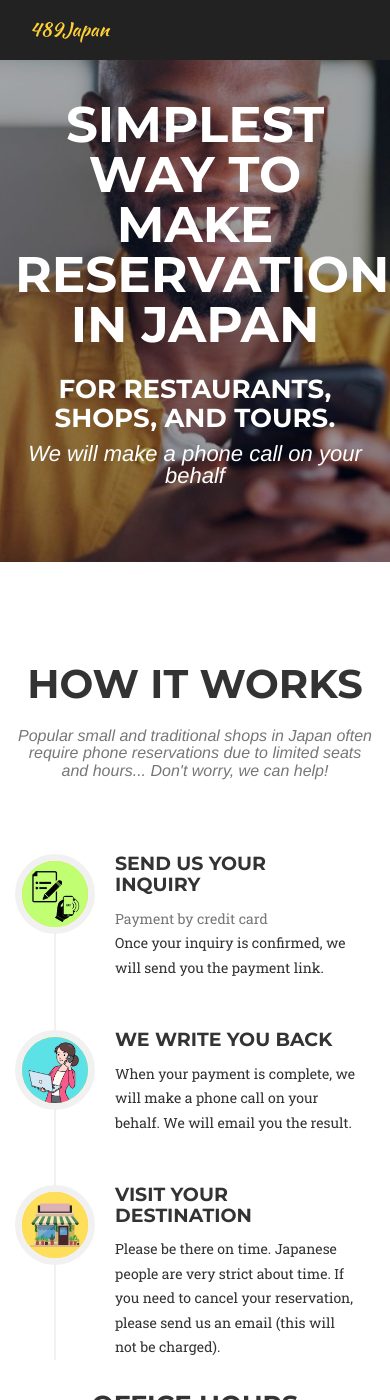
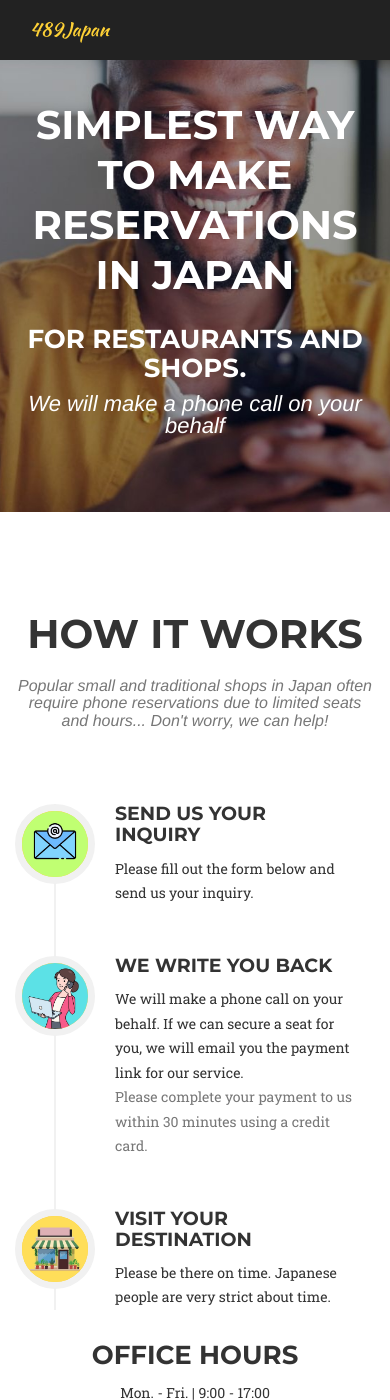
Before and after one commit to 489Japan/489Japan.github.io, a Jekyll site: the page built from index.html, in a window 390 px wide and 1400 px high. Built offline with Jekyll 4.4.1, drawn with Linux system fonts in a browser that asks for light colours; some web fonts are replaced; some of the changed text lies outside the part shown.

Commit message:
Update layout

```diff
--- a/_includes/about.html
+++ b/_includes/about.html
@@ -20,8 +20,8 @@
                                     <!-- <h4 class="subheading">Send Us Your Inquiry</h4> -->
                                 </div>
                                 <div class="timeline-body">
-                                    <p class="text-muted">Payment by credit card</p>
-                                    <p>Once your inquiry is confirmed, we will send you the payment link.</p>
+                                    <p>Please fill out the form below and send us your inquiry.</p>
+                                    <!-- <p>Once your inquiry is confirmed, we will send you the payment link.</p> -->
                                 </div>
                             </div>
                         </li>
@@ -35,7 +35,9 @@
                                     <!-- <h4 class="subheading">When Your Inquiry Is Clear</h4> -->
                                 </div>
                                 <div class="timeline-body">
-                                    <p>When your payment is complete, we will make a phone call on your behalf. We will email you the result.</p>
+                                    <p>We will make a phone call on your behalf. If we can secure a seat for you, we will email you the payment link for our service.</p>
+                                    <p class="text-muted">Please complete your payment to us within 30 minutes using a credit card.</p>
+                                    <!-- <p>When your payment is complete, we will make a phone call on your behalf. We will email you the result.</p> -->
                                 </div>
                             </div>
                         </li>
@@ -49,7 +51,7 @@
                                     <!-- <h4 class="subheading">Transition to Full Service</h4> -->
                                 </div>
                                 <div class="timeline-body">
-                                    <p>Please be there on time. Japanese people are very strict about time. If you need to cancel your reservation, please send us an email (this will not be charged).</p>
+                                    <p>Please be there on time. Japanese people are very strict about time.</p>
                                 </div>
                             </div>
                         </li>
--- a/_includes/contact.html
+++ b/_includes/contact.html
@@ -2,10 +2,11 @@
         <div class="container">
             <div class="row">
                 <div class="col-lg-12 text-center">
-                    <h3>Charge per phone call</h3>
+                    <h3>Charge per reservation</h3>
                     <h1>¥2,000</h1>
 
-                    <h3 class="section-subheading text-muted">Please note that this is a cost for our service, not for the reservation itself; we cannot guarantee that you will get a seat. In such cases, we will inform you of the responses (such as available hours) received from the shop.</h3>
+                    <h3 class="section-subheading text-muted">We do not charge you if we cannot secure a seat for you. However, you must complete your payment within 30 minutes after the reservation is complete; otherwise, we will cancel your seat.</h3>
+                    <!-- <h3 class="section-subheading text-muted">Please note that this is a cost for our service, not for the reservation itself; we cannot guarantee that you will get a seat. In such cases, we will inform you of the responses (such as available hours) received from the shop.</h3> -->
                 </div>
             </div>
             <div class="row">
--- a/_includes/css/agency.css
+++ b/_includes/css/agency.css
@@ -295,7 +295,7 @@ header .intro-text .intro-heading {
     margin-bottom: 25px;
     text-transform: uppercase;
     font-family: {{ site.data.template.font.primary }};
-    font-size: 50px;
+    font-size: 40px;
     font-weight: 700;
     line-height: 50px;
 }
--- a/_includes/footer.html
+++ b/_includes/footer.html
@@ -3,6 +3,9 @@
             <div class="row">
                 <div class="col-md-4">
                     <span class="copyright">Copyright &copy; {{ site.title }} {{ 'now' | date: "%Y" }}</span>
+                </div>
+                <div class="col-md-4">
+                    <span class="text-muted">Operated by <a href="https://aska-intelligence.com">Aska Intelligence LLC</a></span>
                 </div>
                 <!-- <div class="col-md-4">
                     <ul class="list-inline social-buttons">
--- a/_includes/header.html
+++ b/_includes/header.html
@@ -40,7 +40,7 @@
         <div class="container">
             <div class="intro-text">
                 <div class="intro-heading">Simplest Way To Make Reservations in Japan</div>
-                <h3 class="section-heading">for Restaurants, Shops, and Tours.</h3>
+                <h3 class="section-heading">for Restaurants and Shops.</h3>
                 <div class="intro-lead-in">We will make a phone call on your behalf</div>
                 <!-- <a href="#services" class="page-scroll btn btn-xl">English</a> -->
                 <!-- <a href="#services" class="page-scroll btn btn-xl">中文</a> -->
--- a/_includes/terms.html
+++ b/_includes/terms.html
@@ -9,10 +9,10 @@
             </div>
             <div class="container text-muted">
                 <ul>
-                  <li><b>Refunds are not provided.</b> Therefore, please include as many details as possible in your inquiry.</li>
-                  <li>If the provided information is insufficient and an additional phone call is required to complete the reservation, an extra charge may apply.</li>
+                  <li><b>Refunds are not provided.</b> Please include as many details as possible in your inquiry. Any updates to your reservation will incur an additional charge.</li>
                   <li>We do not assist with reservations that involve cancellation fees or no-show penalties.</li>
-                  <li>We do not handle reservation requests for adult entertainment or financial services.</li>
+                  <li>We do not assist with reservations that involve transportation or accommodation (any acts that violate the Travel Agency Act).</li>
+                  <li>We do not assist with reservations for adult entertainment or financial services.</li>
                   <li>Depending on the content, we may refuse to make reservations at our discretion.</li>
                   <li>We are not responsible for any damages or losses resulting from the use of our Service. This includes but is not limited to, direct, indirect, incidental, punitive, and consequential damages.</li>
                   <li>These Terms are governed by and construed in accordance with the laws of Japan. Any disputes arising from these Terms will be resolved in the courts of Japan.</li>
--- a/js/agency.js
+++ b/js/agency.js
@@ -15,10 +15,10 @@ $(function() {
     });
 });
 
-// Highlight the top nav as scrolling occurs
-$('body').scrollspy({
-    target: '.navbar-fixed-top'
-})
+// // Highlight the top nav as scrolling occurs
+// $('body').scrollspy({
+//     target: '.navbar-fixed-top'
+// })
 
 // Closes the Responsive Menu on Menu Item Click
 $('.navbar-collapse ul li a').click(function() {
```
Also changed, not shown: favicon.ico (added), img/about/inquiry.jpg.
